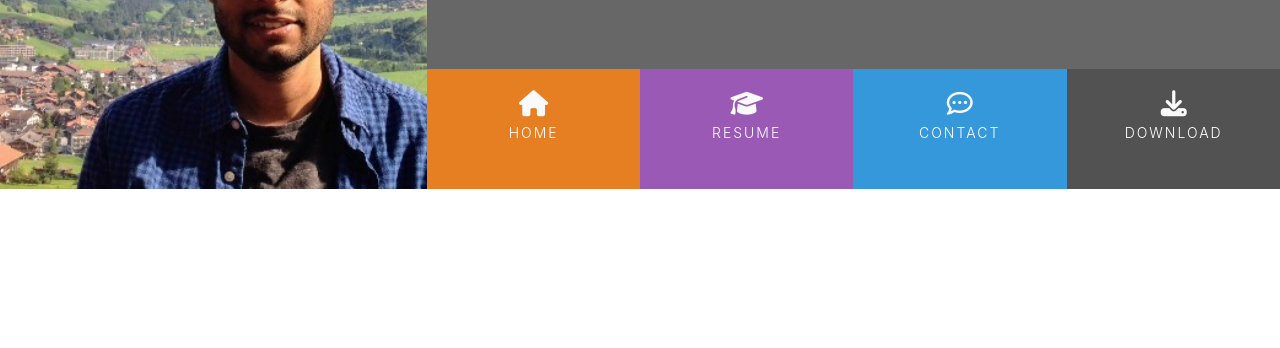
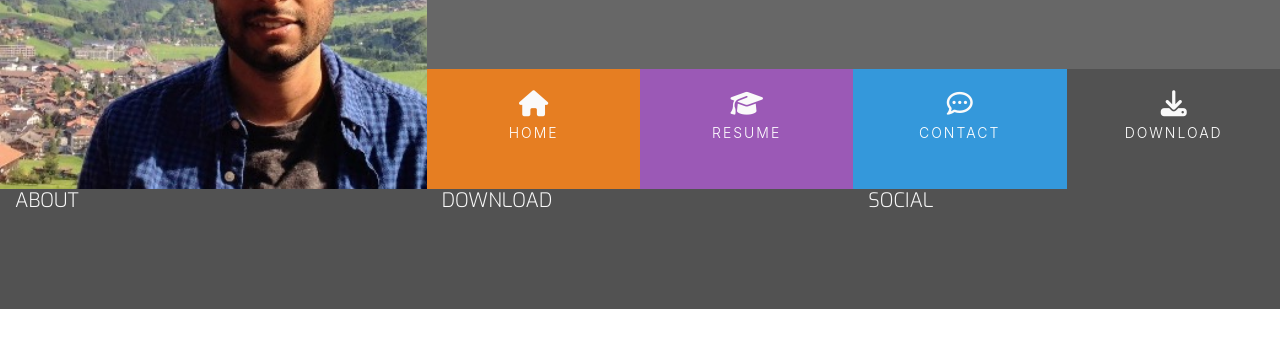
Before and after one commit to kun-shukla/ci-resume-bootstrap-project, a plain HTML site: page index.html in a window 1280 px wide. Shown: the part 180-528 px from the top of the page. Drawn offline with nearby package versions, Linux system fonts and the light colour scheme.

Commit message:
Create footer

```diff
--- a/assets/css/style.css
+++ b/assets/css/style.css
@@ -20,6 +20,25 @@
 
 .ui-menu-color-download {
   background-color: #525252;
+}
+
+/* ----------------------------------Special paddings/margins/text */
+
+h1,
+h2,
+h3,
+h4 {
+  margin: 0;
+}
+
+.upperclass {
+  text-transform: uppercase;
+}
+
+.general-sub {
+  font-family: "Exo", sans-serif;
+  font-weight: 300;
+  color: #fafafa;
 }
 
 /* ----------------------------------Heading */
@@ -110,3 +129,12 @@ header {
   background: rgba(0, 0, 0, 0.2);
   height: 120px;
 }
+
+/* ----------------------------------Footer */
+
+footer {
+  background-color: #525252;
+  color: #fafafa;
+  min-height: 120px;
+  margin: 0;
+}
--- a/index.html
+++ b/index.html
@@ -15,7 +15,7 @@
 </head>
 
 <body>
-    <heaer>
+    <header>
         <div class="row no-gutters">
             <a href="index.html" class="col-md-4 logo">
             </a>
@@ -51,13 +51,28 @@
             </div>
         </div>
 
-    </heaer>
+    </header>
 
     <section>
 
     </section>
 
-    <footer>
+    <footer class="container-fluid">
+        <div class="row">
+            <div class="col-sm-4">
+                <h5 class="upperclass general-sub">About</h5>
+            </div>
+            <div class="col-sm-4">
+                <h5 class="upperclass general-sub">Download</h5>
+            </div>
+            <div class="col-sm-4">
+                <h5 class="upperclass general-sub">Social</h5>
+            </div>
+
+        </div>
+
+
+
 
     </footer>
 
```
